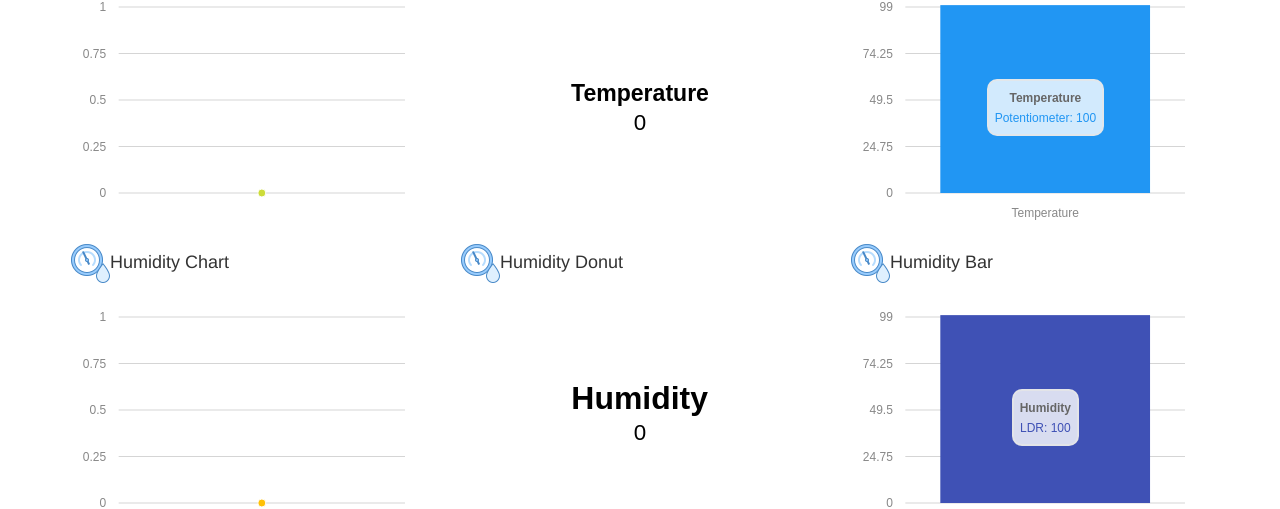
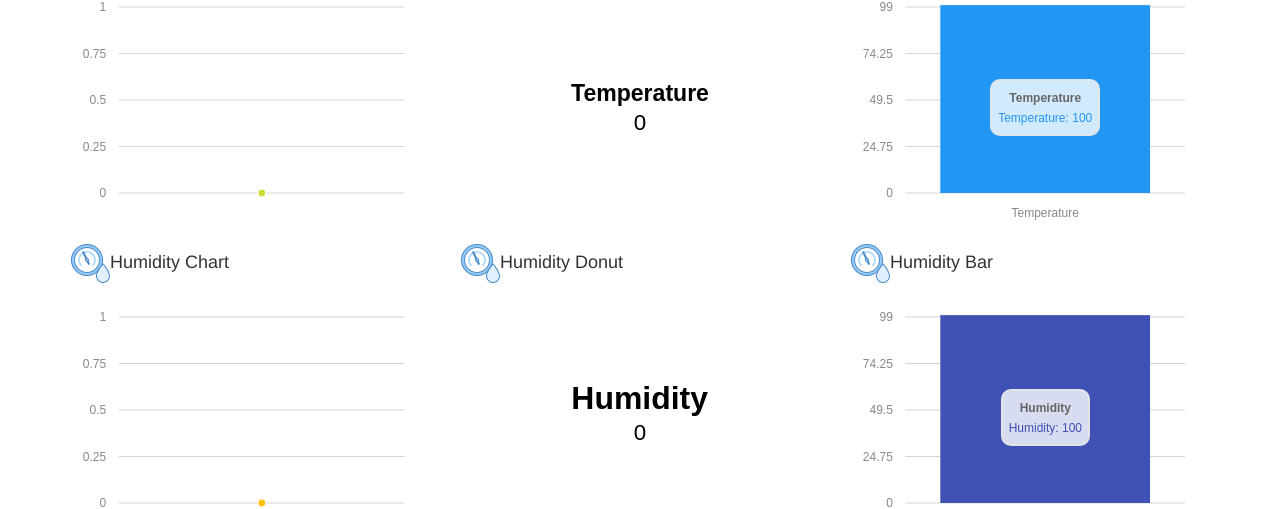
Before and after one commit to josejuansanchez/iot-demo, a website: page mqtt-client/dashboard/web/public/index.html in a window 1280 px wide. Shown: the part 147-656 px from the top of the page. Drawn offline with nearby package versions, Linux system fonts and the light colour scheme; no server answers.

Commit message:
Updated texts

```diff
--- a/mqtt-client/dashboard/web/public/index.html
+++ b/mqtt-client/dashboard/web/public/index.html
@@ -90,7 +90,7 @@
         potChartData[potIndex++ % MAX] = graphPoint;
         potChart.setData(potChartData);
 
-        // Create the point for the potentiometer segment
+        // Create the point for the temperature segment
         var potSegment = {};
         potSegment.label = "Temperature ºC";
         potSegment.value = data.raw;
@@ -104,7 +104,7 @@
         potDonutData[1] = whiteSegment;
         potDonut.setData(potDonutData);
 
-        // Select the potentiometer donut segment
+        // Select the temperature donut segment
         potDonut.select(0);
 
         // Update the bar chart
@@ -154,7 +154,7 @@
         data: potChartData,
         xkey: 'timestamp',
         ykeys: ['value'],
-        labels: ['Potentiometer'],
+        labels: ['Temperature'],
         hideHover: true,
         lineColors: [ '#CDDC39' ]
       });
@@ -177,7 +177,7 @@
         data: potBarData,
         xkey: 'label',
         ykeys: ['value'],
-        labels: ['Potentiometer'],
+        labels: ['Temperature'],
         hideHover: false,
         barColors: [ '#2196F3' ],
         ymin: 0,
@@ -215,7 +215,7 @@
         data: ldrBarData,
         xkey: 'label',
         ykeys: ['value'],
-        labels: ['LDR'],
+        labels: ['Humidity'],
         hideHover: false,
         barColors: [ '#3F51B5' ],
         ymin: 0,
```
